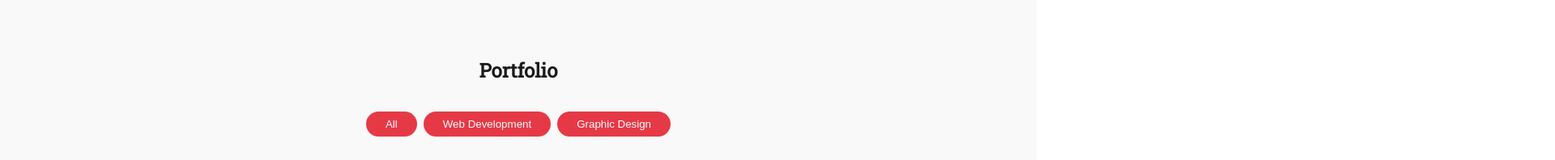
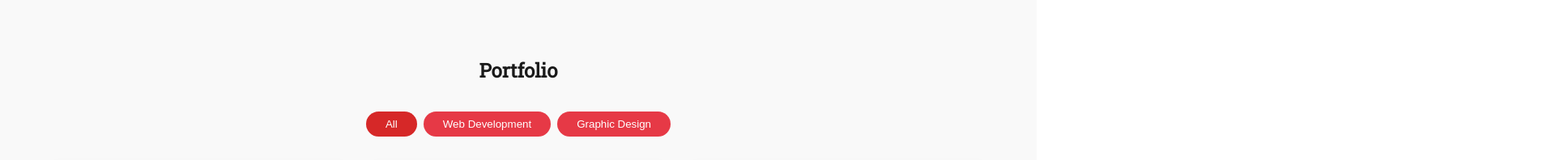
Before and after one commit to charliemjr/my-portfolio, a plain HTML site: page my-portfolio/index.html in a window 1280 px wide. Shown: the part 1280-1478 px from the top of the page at 81% size, 1920 px wide, since content can reach past the window. Drawn offline with Linux system fonts and the light colour scheme.

Commit message:
Update styles.css

```diff
--- a/my-portfolio/css/styles.css
+++ b/my-portfolio/css/styles.css
@@ -419,6 +419,7 @@
     margin-bottom: 2rem;
     font-family: 'Roboto Slab', serif;
   }
+/* For all screens */
 .portfolio-filters {
   display: flex;
   flex-wrap: wrap;
@@ -436,7 +437,7 @@
   cursor: pointer;
   transition: background 0.3s ease;
   font-weight: 500;
-  .filter-btn:hover,
+}  .filter-btn:hover,
   .filter-btn.active {
     background: #d62828;
   }
@@ -726,7 +727,7 @@
       height: 50px;
     }
   }
-/* For smaller screens */
+  /* For smaller screens */
 @media (max-width: 600px) {
   .filter-btn {
     margin: 0;            /* override if originally set elsewhere */
```
